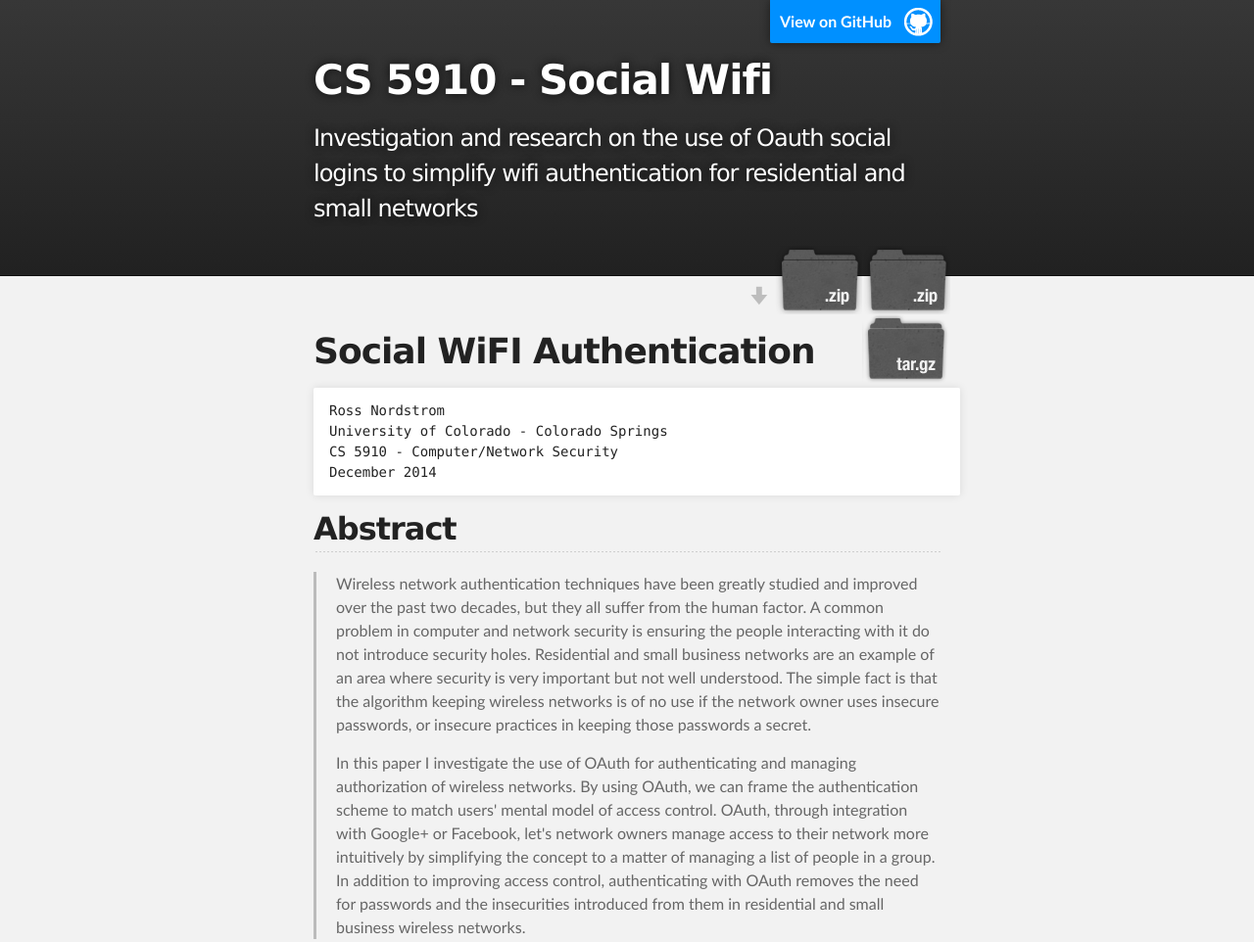
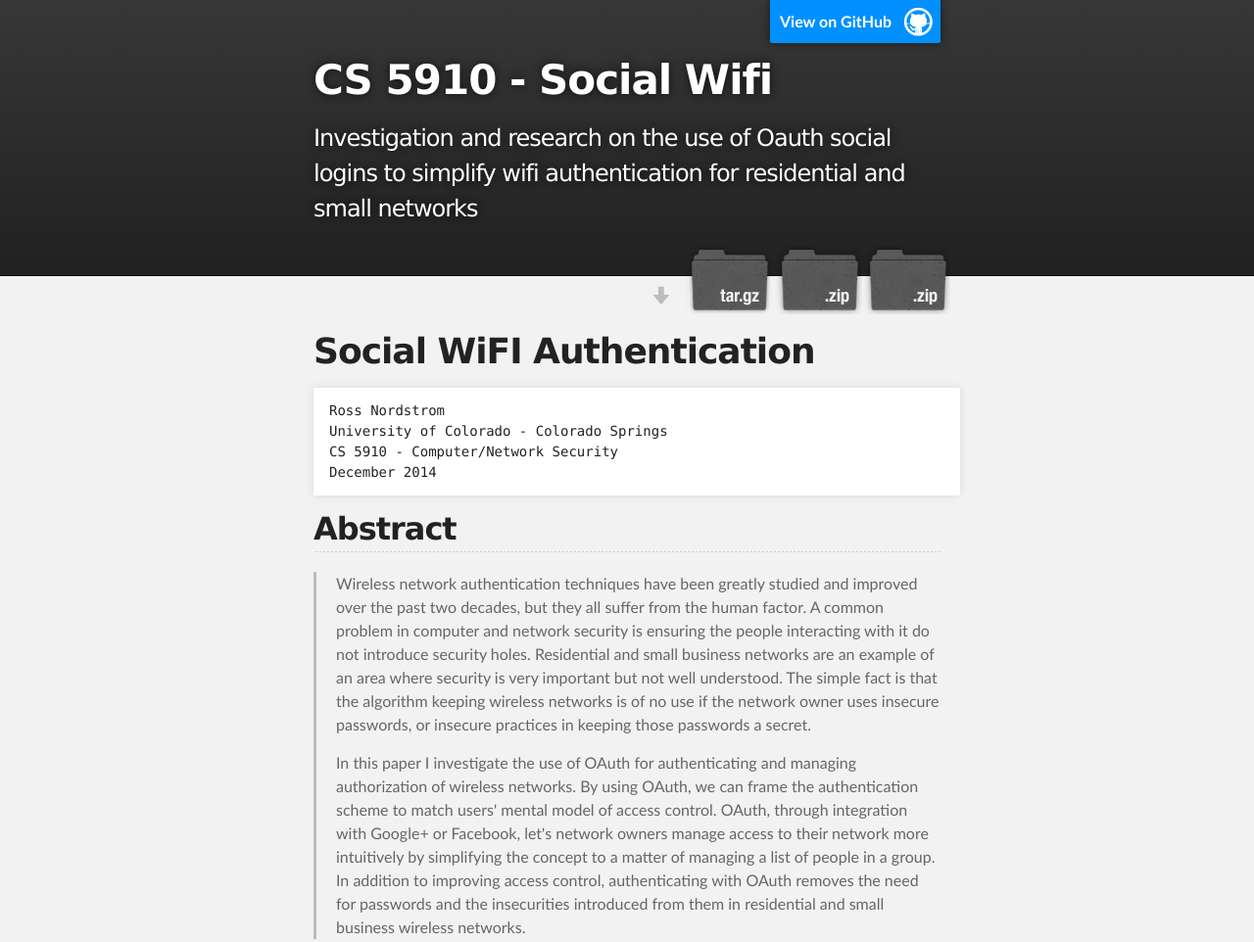
Before and after one commit to ross-nordstrom/cs5910-social_wifi, a plain HTML site: page index.html in a window 1280 px wide. Shown: the top 962 px of the page at 98% size. Drawn offline with Linux system fonts and the light colour scheme.

Commit message:
Update stylesheet.css

```diff
--- a/stylesheets/stylesheet.css
+++ b/stylesheets/stylesheet.css
@@ -317,7 +317,7 @@ Full-Width Styles
 
 #downloads {
   position: absolute;
-  width: 210px;
+  width: 310px;
   z-index: 10;
   bottom: -40px;
   right: 0;
```
